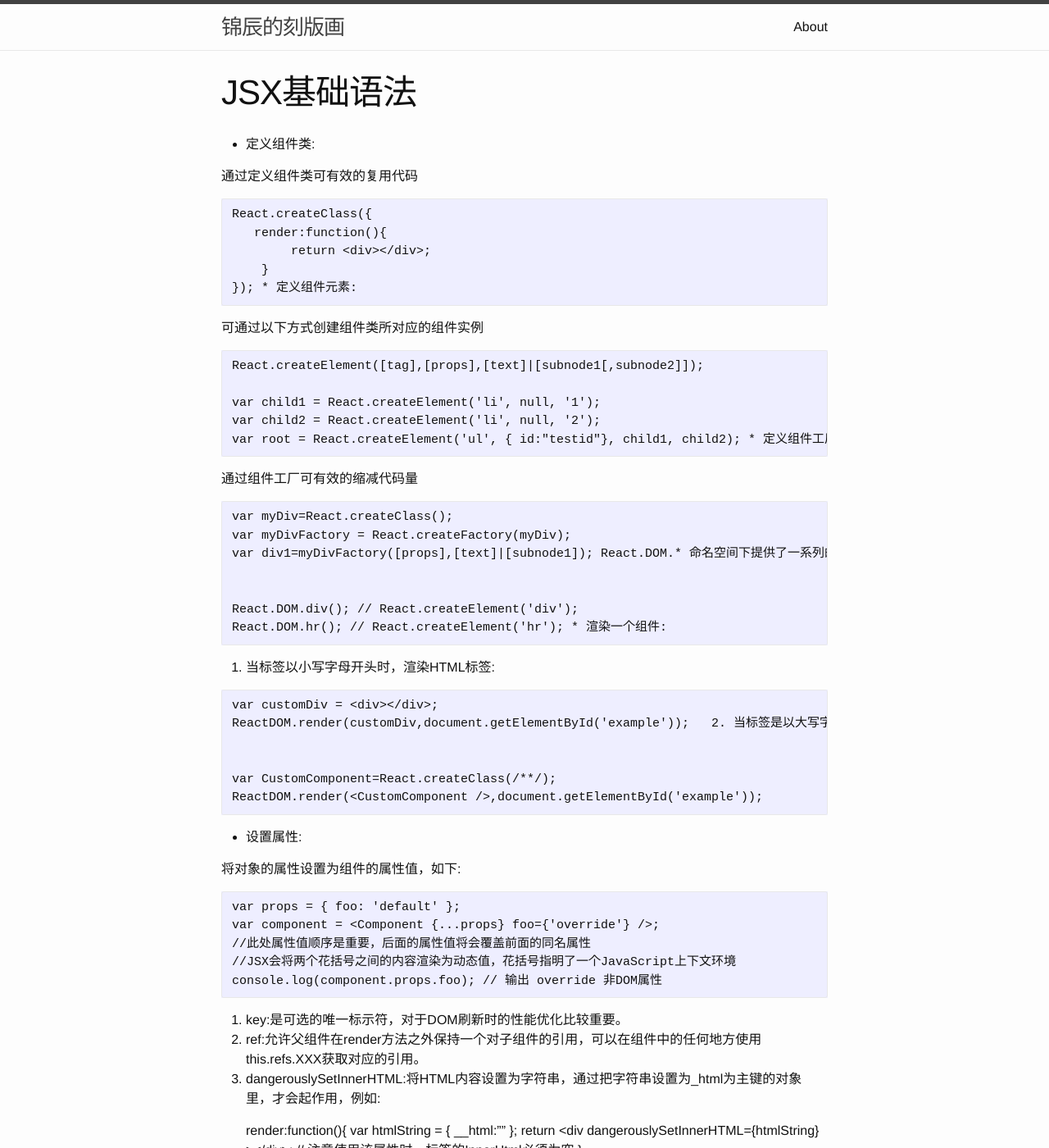
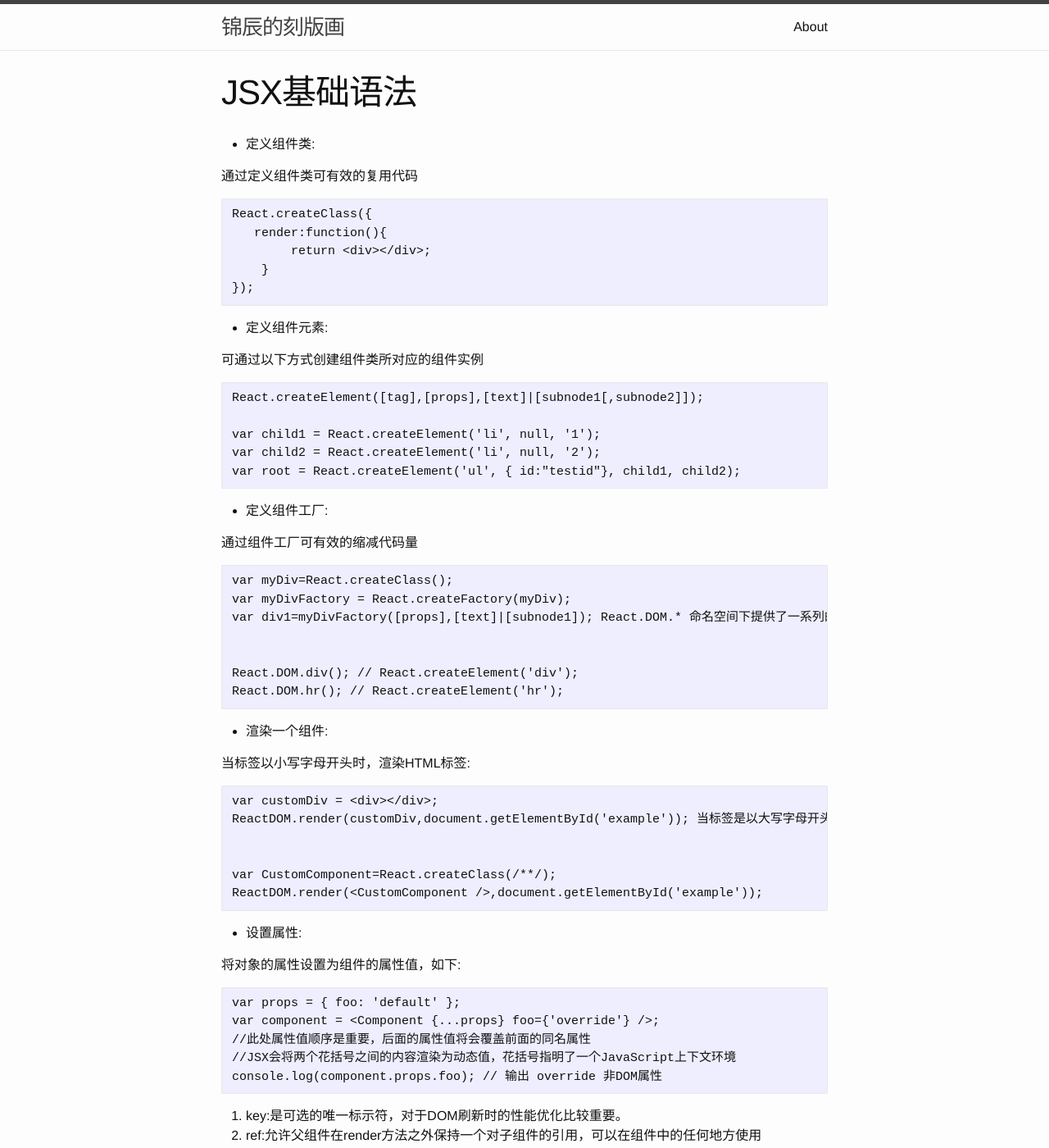
Before and after one commit to codeleafs/iigrow.github.io, a Jekyll site: the page built from _posts/2016-03-11-ReactJSXSyntax.md, in a window 1280 px wide and 1400 px high. Shown: the whole window at 82% size. Built offline with Jekyll 4.4.1, drawn with Linux system fonts in a browser that asks for light colours; some of the changed text lies outside the part shown.

Commit message:
correct error

```diff
--- a/_posts/2016-03-11-ReactJSXSyntax.md
+++ b/_posts/2016-03-11-ReactJSXSyntax.md
@@ -14,6 +14,7 @@ categories: React/JSX
             return <div></div>;
         }
     });
+
 * 定义组件元素:
 
 可通过以下方式创建组件类所对应的组件实例
@@ -24,6 +25,7 @@ categories: React/JSX
     var child1 = React.createElement('li', null, '1');
     var child2 = React.createElement('li', null, '2');
     var root = React.createElement('ul', { id:"testid"}, child1, child2);
+
 * 定义组件工厂:
 
 通过组件工厂可有效的缩减代码量
@@ -37,15 +39,16 @@ React.DOM.* 命名空间下提供了一系列的工厂，这些预定义的工
 
     React.DOM.div(); // React.createElement('div');
     React.DOM.hr(); // React.createElement('hr');
+
 * 渲染一个组件:
 
 
-  1. 当标签以小写字母开头时，渲染HTML标签:
+当标签以小写字母开头时，渲染HTML标签:
 
 
     var customDiv = <div></div>;
     ReactDOM.render(customDiv,document.getElementById('example'));
-  2. 当标签是以大写字母开头的本地变量时渲染React组件:
+当标签是以大写字母开头的本地变量时渲染React组件:
 
 
     var CustomComponent=React.createClass(/**/);
@@ -65,8 +68,9 @@ React.DOM.* 命名空间下提供了一系列的工厂，这些预定义的工
 
 1. key:是可选的唯一标示符，对于DOM刷新时的性能优化比较重要。
 2. ref:允许父组件在render方法之外保持一个对子组件的引用，可以在组件中的任何地方使用this.refs.XXX获取对应的引用。
-3. dangerouslySetInnerHTML:将HTML内容设置为字符串，通过把字符串设置为_html为主键的对象里，才会起作用，例如:
+3. dangerouslySetInnerHTML:将HTML内容设置为字符串，通过把字符串设置为_html为主键的对象里，才会起作用。
 
+注:
 
     render:function(){
         var htmlString = { __html:"<span></span>" };
@@ -79,6 +83,7 @@ React.DOM.* 命名空间下提供了一系列的工厂，这些预定义的工
 2. 自定义class用className
 3. React将开始标签与结束标签之间的所有节点保存在一个名为this.props.children的特殊属性中
 
+注:
 
     <CustomComponent><span>abc</span></CustomComponent>
     // this.props.children为<span>abc</span>
```
